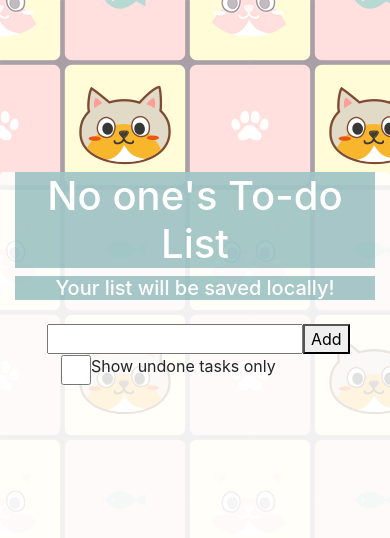
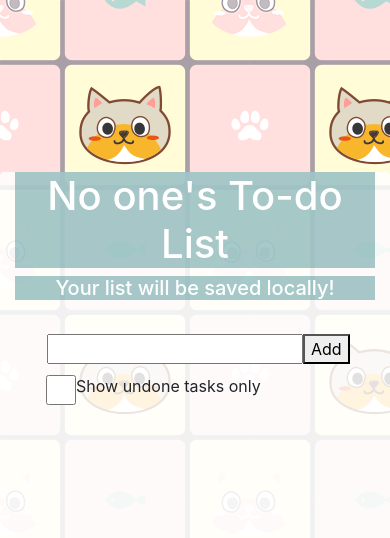
Before and after one commit to eatmoarrice/todolist, a plain HTML site: page index.html in a window 390 px wide. Shown: the top 538 px of the page. Drawn offline with nearby package versions, Linux system fonts and the light colour scheme.

Commit message:
more responsive

```diff
--- a/index.html
+++ b/index.html
@@ -12,11 +12,14 @@
         <div class="container card d-flex">
             <h1 class="text-center title    ">No one's To-do List</h1>
             <h5 class="text-center title">Your list will be saved locally!</h5>
-                <div class="mt-3 ml-3 row vertical-align">
+                <div class=" tophead mt-3 ml-3 row vertical-align">
                     <input type="text" class="user-input ml-3" id="todoinput">
                     <button onclick="addItem()">Add</button>
-                    <input type="checkbox" class="sadas" onchange="filterDone()" id="cbtop">
-                    <label for="cbtop">Show undone tasks only</label>
+                    <div class="vertical-align row">
+                        <input type="checkbox" class="sadas" onchange="filterDone()" id="cbtop">
+                        <label for="cbtop">Show undone tasks only</label>
+                    </div>
+
                 </div>
             <ul id="result" class="d-flex flex-column list my-2">
             </ul>
--- a/style.css
+++ b/style.css
@@ -117,3 +117,7 @@ body {
       }
 
   }
+
+  .tophead > * {
+      margin-top: 10px;
+  }
```
